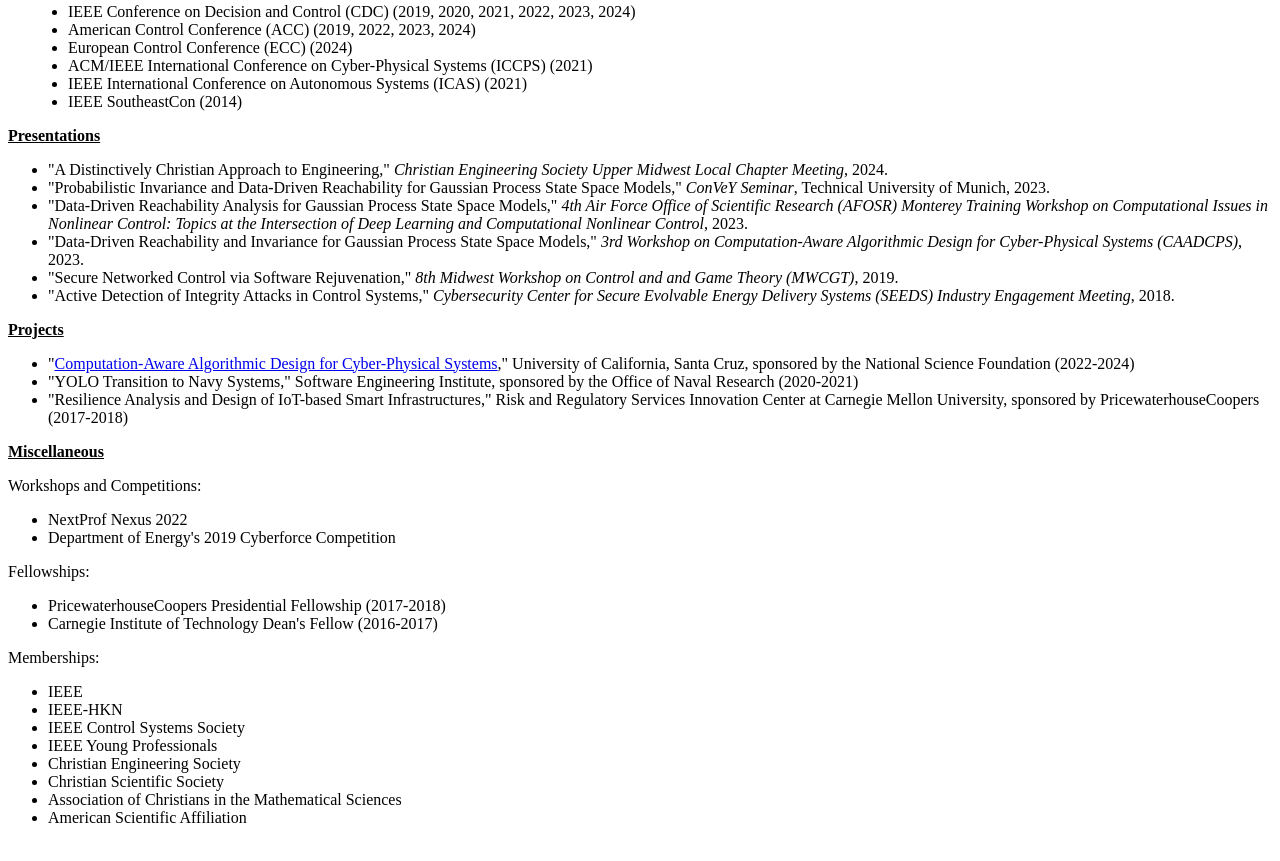
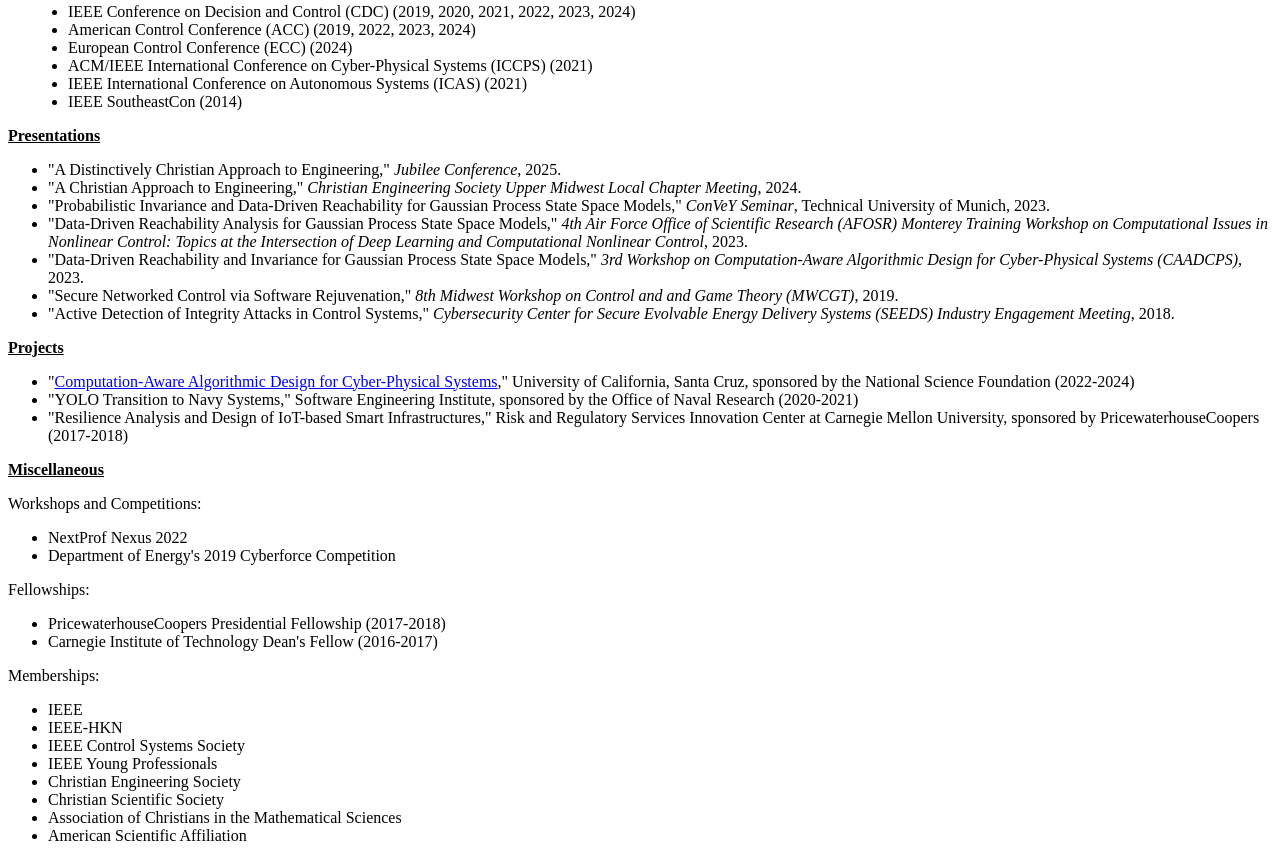
Before and after one commit to pgriff6/pgriff6.github.io, a plain HTML site: page index.html in a window 1280 px wide. Shown: the part 2379-3240 px from the top of the page. Drawn offline with Linux system fonts and the light colour scheme.

Commit message:
Updated html and CV

```diff
--- a/index.html
+++ b/index.html
@@ -128,7 +128,8 @@
 </ul>
 <p><b><u>Presentations</u></b></p>
 <ul>
-	<li>"A Distinctively Christian Approach to Engineering," <i>Christian Engineering Society Upper Midwest Local Chapter Meeting</i>, 2024.</li>
+	<li>"A Distinctively Christian Approach to Engineering," <i>Jubilee Conference</i>, 2025.</li>
+	<li>"A Christian Approach to Engineering," <i>Christian Engineering Society Upper Midwest Local Chapter Meeting</i>, 2024.</li>
 	<li>"Probabilistic Invariance and Data-Driven Reachability for Gaussian Process State Space Models," <i>ConVeY Seminar</i>, Technical University of Munich, 2023.</li>
 	<li>"Data-Driven Reachability Analysis for Gaussian Process State Space Models," <i>4th Air Force Office of Scientific Research (AFOSR) Monterey Training Workshop on Computational Issues in Nonlinear Control: Topics at the Intersection of Deep Learning and Computational Nonlinear Control</i>, 2023.</li>
 	<li>"Data-Driven Reachability and Invariance for Gaussian Process State Space Models," <i>3rd Workshop on Computation-Aware Algorithmic Design for Cyber-Physical Systems (CAADCPS)</i>, 2023.</li>
```
Also changed, not shown: 1 other file.
